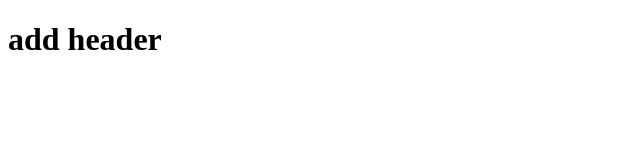
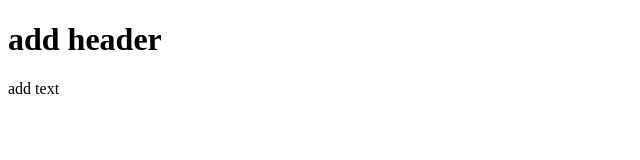
Before and after one commit to alfrenJames/gitTestDemo, a plain HTML site: page index.html in a window 1280 px wide. Shown: the full height of the page, 0-640 px from the left. Drawn offline with Linux system fonts and the light colour scheme.

Commit message:
add text

```diff
--- a/index.html
+++ b/index.html
@@ -9,5 +9,6 @@
 </head>
 <body>
     <h1>add header</h1>
+    <p>add text</p>
 </body>
 </html>
```
